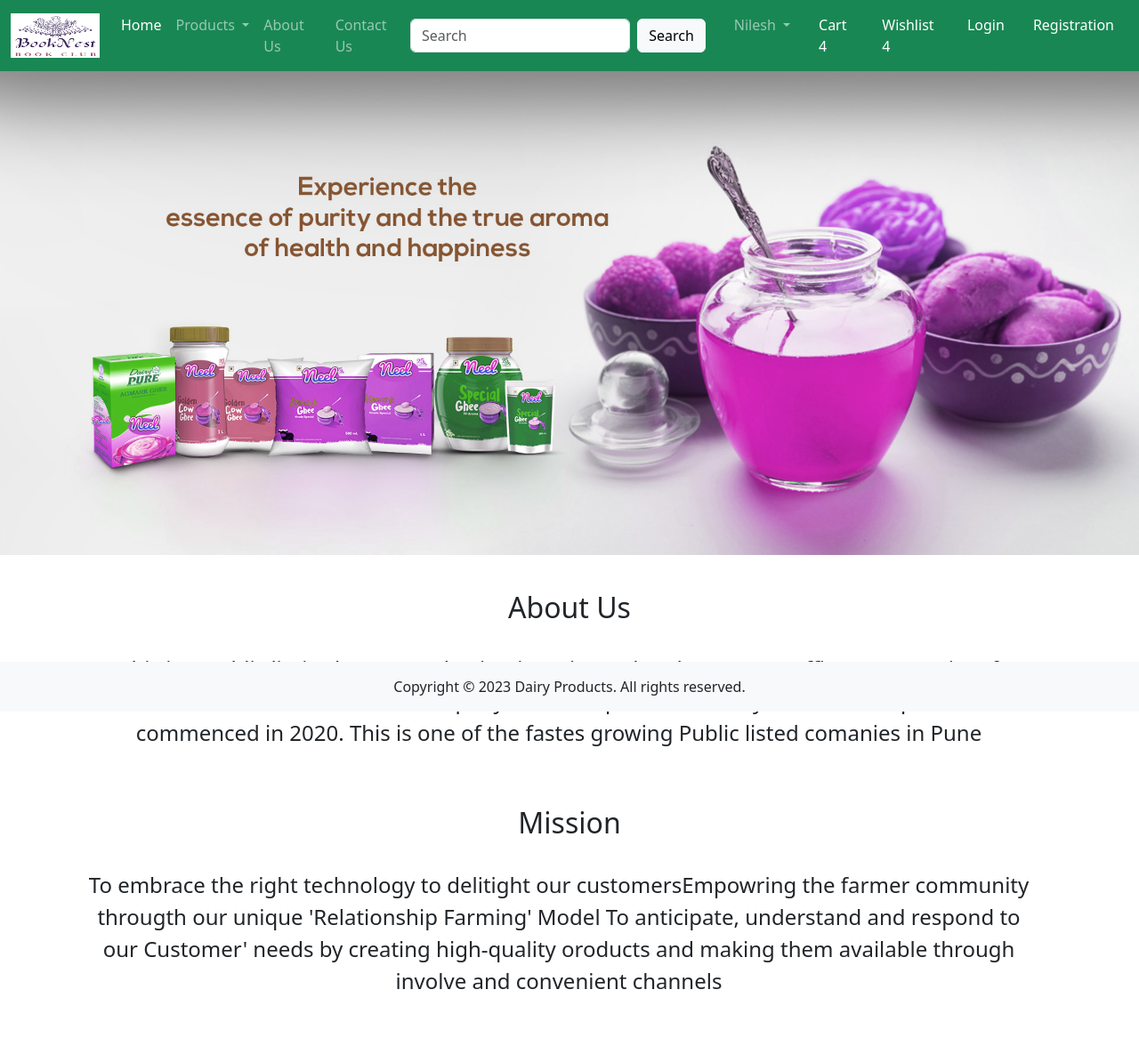
After one commit to TamimurRahman/IDP_2_Ecommerce_Project_BookNest, a Django app: page /about/ in a window 1280 px wide. The commit adds this page. Shown: the whole page at 89% size. Run offline with Django 5.2, Linux system fonts and the light colour scheme; some libraries are stand-ins or nearby versions.

Commit message:
work on about us and contact us page

```diff
--- a/ecomm/ec/app/models.py
+++ b/ecomm/ec/app/models.py
@@ -3,8 +3,8 @@ from django.db import models
 # Create your models here.
 
 CATEGORY_CHOICES = (
+    ('ML', 'Milk'),
     ('CR', 'Curd'),
-    ('ML', 'Milk'),
     ('LS', 'Lassi'),
     ('MS', 'Milkshake'),
     ('PN', 'Paneer'),
--- /dev/null
+++ b/ecomm/ec/app/templates/app/about.html
@@ -0,0 +1,47 @@
+{% extends "app/base.html" %}
+{% load static %}
+{% block title %}About{% endblock title %}
+{% block banner-slider %}
+
+<div id="carouselExample" class="carousel slide" data-bs-ride="carousel">
+    <div class="carousel-inner">
+      <div class="carousel-item active">
+        <img src="{% static 'app/images/banner/b1.jpg' %}" class="d-block w-100" alt="banner image">
+      </div>
+      <div class="carousel-item">
+        <img src="{% static 'app/images/banner/b2.jpg' %}" class="d-block w-100" alt="banner image">
+      </div>
+      <div class="carousel-item">
+        <img src="{% static 'app/images/banner/b3.jpg' %}" class="d-block w-100" alt="banner image">
+      </div>
+      <div class="carousel-item">
+        <img src="{% static 'app/images/banner/b4.jpg' %}" class="d-block w-100" alt="banner image">
+      </div>
+    </div>
+  </div>
+
+{% endblock banner-slider %}
+{% block main-content %}
+<div class='container mt-3'>
+    <br>
+    <h2 class='text-center'>About Us</h2>
+    <br>
+    <div class='row container'>
+        <p class='fs-4 text-center'>This is a public limited company having
+            it registered and corporate office at Pune City of Maharashtra State in India.The company was incorporated in the year
+            2018 and producttion commenced in 2020.
+            This is one of the fastes growing Public listed comanies in Pune</p>
+        </div>
+
+    <br><br>
+    <h2 class='text-center'> Mission </h2>
+    <br>
+    <div class='row container'>
+        <p class='fs-4 text-center'>To embrace the right technology to delitight our customersEmpowring the farmer community througth
+            our unique 'Relationship Farming' Model
+            To anticipate, understand and respond to our Customer' needs by creating high-quality oroducts and making them available through involve and convenient channels
+        </p>
+    </div>
+</div>
+<br><br>
+{% endblock main-content %}
--- a/ecomm/ec/app/templates/app/base.html
+++ b/ecomm/ec/app/templates/app/base.html
@@ -48,10 +48,10 @@
                         </ul>
                     </li>
                     <li class="nav-item">
-                        <a class="nav-link" href="#">About Us</a>
+                        <a class="nav-link" href="{% url 'about'%}">About Us</a>
                     </li>
                     <li class="nav-item">
-                        <a class="nav-link" href="#">Contact Us</a>
+                        <a class="nav-link" href="{% url 'contact'%}">Contact Us</a>
                     </li>
                 </ul>
                 <form class="d-flex" role="search">
--- a/ecomm/ec/app/urls.py
+++ b/ecomm/ec/app/urls.py
@@ -5,8 +5,10 @@ from django.conf import settings
 from django.conf.urls.static import static
 urlpatterns = [
    path('', views.home,),
-   path('category/<slug:val>', views.CategoryView.as_view(), name='category'),
-   path('category-title/<val>', views.CategoryView.as_view(), name='category-title'),
+   path('about/',views.about,name='about'),
+   path('contact/',views.contact,name='contact'),
+   path('category/<slug:val>/', views.CategoryView.as_view(), name='category'),
+   path('category-title/<val>', views.CategoryTitle.as_view(), name='category-title'),
    path('product-detail/<int:pk>', views.ProductDetail.as_view(), name='product-detail'),
 
 ]+static(settings.MEDIA_URL, document_root=settings.MEDIA_ROOT)
--- a/ecomm/ec/app/views.py
+++ b/ecomm/ec/app/views.py
@@ -7,6 +7,12 @@ from . models import Product
 
 def home(request):
     return render(request, 'app/home.html')
+
+def about(request):
+    return render(request, 'app/about.html')
+
+def contact(request):
+    return render(request, 'app/contact.html')
 
 class CategoryView(View):
     def get(self, request,val):
```
Also changed, not shown: ecomm/ec/app/templates/app/contact.html (added, +36 -0 lines), ecomm/ec/app/templates/app/home.html (+12 -14 lines), ecomm/ec/db.sqlite3.
